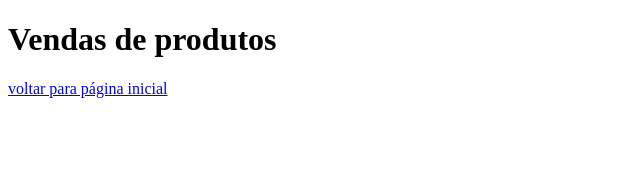
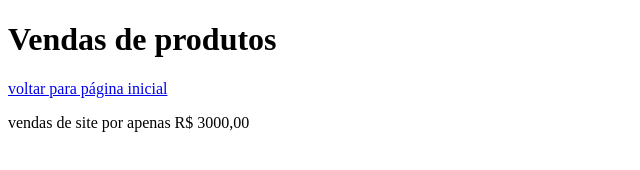
Before and after one commit to HenryTempesta/aulaGitHub, a plain HTML site: page vendas.html in a window 1280 px wide. Shown: the whole page, without its empty margins (0-640 px from the left). Drawn offline with Linux system fonts and the light colour scheme.

Commit message:
acrescentando valor das vendas

```diff
--- a/vendas.html
+++ b/vendas.html
@@ -8,5 +8,6 @@
 <body>
     <h1>Vendas de produtos</h1>
     <a href="index.html"> voltar para página inicial</a>
+    <p>vendas de site por apenas R$ 3000,00</p>
 </body>
 </html>
```
